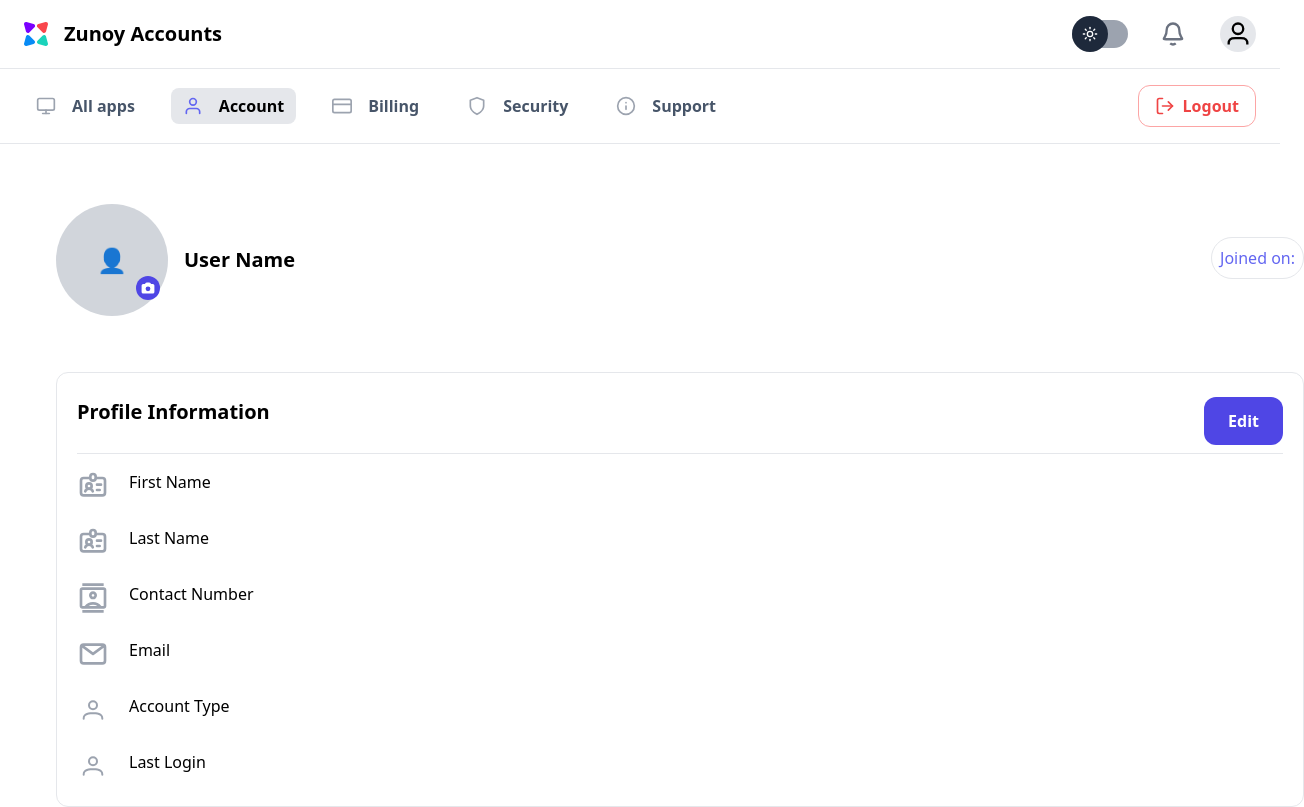
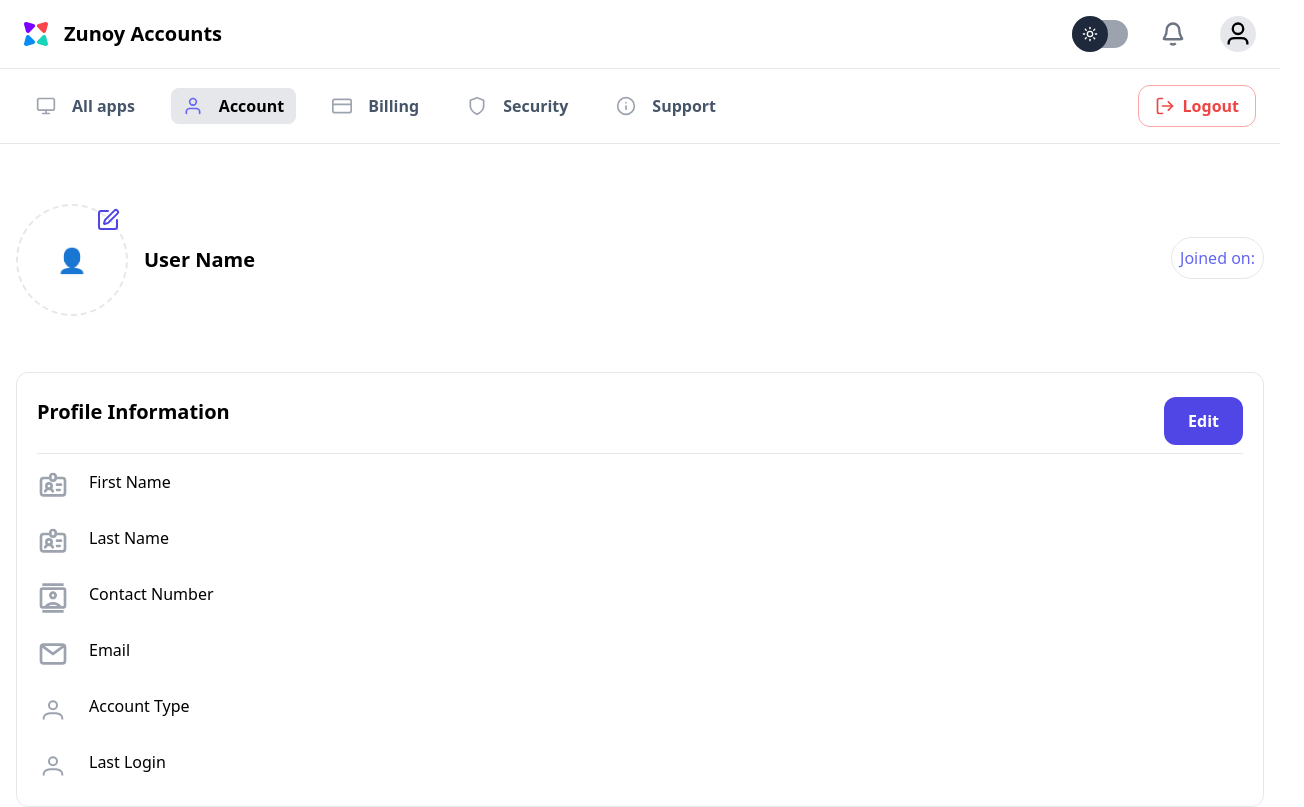
Before and after one commit to sanjay-perisync/zunoy, a React (Create React App) app: page /account in a window 1280 px wide. Shown: the top 807 px of the page, 1304 px wide, since content can reach past the window. Built offline with nearby package versions, Linux system fonts and the light colour scheme.

Commit message:
Third commit

```diff
--- a/src/Components/Account.js
+++ b/src/Components/Account.js
@@ -432,44 +432,69 @@ const Account = ({ onEdit, onRequestDelete }) => {
 
 
       <section className="px-4">
-        <div className="flex flex-wrap justify-between items-center w-full lg:max-w-[1600px] mx-2 lg:mx-10 my-10">
+        <div className="flex flex-wrap justify-between items-center w-full lg:max-w-[1550px] mx-auto  my-10">
           <div className="flex items-center space-y-5 gap-4 pb-4">
-            <div className="relative">
+          <div className="relative flex items-center justify-center mt-5 group">
+  {/* Avatar Container */}
   <div
-                className="w-28 h-28 bg-gray-300 rounded-full flex items-center justify-center mt-5 overflow-hidden cursor-pointer"
+    className="w-28 h-28 rounded-full flex items-center justify-center overflow-hidden cursor-pointer border-2 border-dashed border-gray-200 p-1 relative"
     onClick={() => setIsAvatarSelectorOpen(true)}
   >
     {profilePicture ? (
       <img
         src={profilePicture}
         alt="Profile"
-                    className="h-full w-full object-cover"
+        className="h-full w-full object-cover rounded-full"
       />
     ) : (
       <span className="text-2xl">👤</span>
     )}
-              </div>
-              <label className="absolute bottom-4 right-2 bg-indigo-600 rounded-full p-1 cursor-pointer">
-                <input
-                  type="file"
-                  className="hidden"
-                  accept="image/*"
-                  onChange={handleProfilePictureChange}
-                />
+
+    {/* Center "Select" Text with Camera Icon - Only visible on hover */}
+    <div className="absolute inset-0 bg-black bg-opacity-50 flex items-center justify-center text-white text-sm font-bold opacity-0 group-hover:opacity-100 transition-opacity duration-300">
     <svg
   xmlns="http://www.w3.org/2000/svg"
-                  className="h-4 w-4 text-white"
-                  viewBox="0 0 20 20"
+  width="28"
+  height="28"
+  viewBox="0 0 24 24"
+  className="h-6 w-6 mr-1"
   fill="currentColor"
+  stroke="currentColor"
+  strokeWidth="1"
 >
-                  <path
-                    fillRule="evenodd"
-                    d="M4 5a2 2 0 00-2 2v8a2 2 0 002 2h12a2 2 0 002-2V7a2 2 0 00-2-2h-1.586a1 1 0 01-.707-.293l-1.121-1.121A2 2 0 0011.172 3H8.828a2 2 0 00-1.414.586L6.293 4.707A1 1 0 015.586 5H4zm6 9a3 3 0 100-6 3 3 0 000 6z"
-                    clipRule="evenodd"
-                  />
+  <path d="M11.5 8C14 8 16 10 16 12.5S14 17 11.5 17S7 15 7 12.5S9 8 11.5 8m0 1A3.5 3.5 0 0 0 8 12.5a3.5 3.5 0 0 0 3.5 3.5a3.5 3.5 0 0 0 3.5-3.5A3.5 3.5 0 0 0 11.5 9M5 5h2l2-2h5l2 2h2a3 3 0 0 1 3 3v9a3 3 0 0 1-3 3H5a3 3 0 0 1-3-3V8a3 3 0 0 1 3-3m4.41-1l-2 2H5a2 2 0 0 0-2 2v9a2 2 0 0 0 2 2h13a2 2 0 0 0 2-2V8a2 2 0 0 0-2-2h-2.41l-2-2z" />
+</svg>
+
+      <span className="text-[16px]">Select</span>
+    </div>
+  </div>
+
+
+  <label
+    className="absolute top-0 right-1 p-1 cursor-pointer "
+    onClick={() => setIsAvatarSelectorOpen(true)}
+  >
+    <svg
+      xmlns="http://www.w3.org/2000/svg"
+      width="28"
+      height="28"
+      viewBox="0 0 24 24"
+      className="h-6 w-6 text-indigo-600"
+      fill="none"
+      stroke="currentColor"
+      strokeLinecap="round"
+      strokeLinejoin="round"
+      strokeWidth="2"
+    >
+      <g>
+        <path d="M12 3H5a2 2 0 0 0-2 2v14a2 2 0 0 0 2 2h14a2 2 0 0 0 2-2v-7" />
+        <path d="M18.375 2.625a1 1 0 0 1 3 3l-9.013 9.014a2 2 0 0 1-.853.505l-2.873.84a.5.5 0 0 1-.62-.62l.84-2.873a2 2 0 0 1 .506-.852z" />
+      </g>
     </svg>
   </label>
 </div>
+
+
             <div>
               <h2 className="text-xl font-semibold">
                 {user ? `${user.firstName} ${user.lastName}` : "User Name"}
@@ -484,7 +509,10 @@ const Account = ({ onEdit, onRequestDelete }) => {
           </div>
         </div>
 
-        <div className="w-full lg:max-w-[1600px] mx-2 lg:mx-10 space-y-4 px-5 py-4 border rounded-xl">
+
+
+{/* profile details */}
+        <div className="w-full lg:max-w-[1550px] mx-auto  space-y-4 px-5 py-4 border rounded-xl">
           <div className="flex justify-between border-b py-2">
             <p className="font-semibold text-[20px]">Profile Information</p>
             <button onClick={onEdit} className="ml-auto px-6 py-3 bg-indigo-600 text-white font-semibold rounded-xl">
@@ -562,7 +590,7 @@ const Account = ({ onEdit, onRequestDelete }) => {
         </div>
 
 
-        <div className="my-6 p-4 space-y-4 border rounded-xl w-full lg:max-w-[1600px] mx-2 lg:mx-10">
+        <div className="my-6 p-4 space-y-4 border rounded-xl w-full lg:max-w-[1550px] mx-auto ">
           <h3 className="text-lg font-semibold border-b pb-4">Delete your Account</h3>
           <p className="text-gray-600 text-[18px] mt-1">
             Deleting your Zunoy account is a permanent action that will result in the deletion of all your data across Zunoy products. If you’re sure about proceeding, click the button below to request deletion. Once proceeded, our team will contact you to discuss your request and understand your decision before finalizing the process.
@@ -580,7 +608,7 @@ const Account = ({ onEdit, onRequestDelete }) => {
         setProfilePicture={setProfilePicture}
       />
 
-      <footer>
+      <footer className="mx-auto max-w-[1620px]">
         <Mainpagefooter />
       </footer>
 
```
Lines whose indentation alone changed are shown as unchanged.
